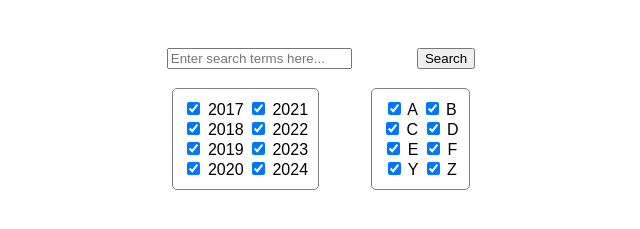
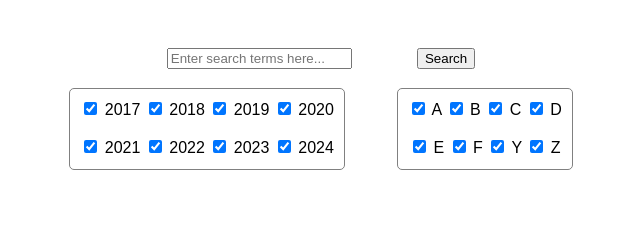
Before and after one commit to AnthonyJMillspaugh/math-modeling-database, a website: page math-modeling-papers-website/website.html in a window 1280 px wide. Shown: the part 331-560 px from the top of the page, without its empty margins (319-959 px from the left). Drawn offline with Linux system fonts and the light colour scheme; no server answers.

Commit message:
final commit for the night :)))

```diff
--- a/math-modeling-papers-website/website-style.css
+++ b/math-modeling-papers-website/website-style.css
@@ -37,7 +37,7 @@ div[id="yearBox"] {
     text-align: center;
 
     padding: 10px;
-    height: 80px;
+    height: 60px;
 
     border: 1px solid gray;
     border-radius: 5px;
@@ -48,7 +48,7 @@ div[id="problemBox"] {
     text-align: center;
 
     padding: 10px;
-    height: 80px;
+    height: 60px;
 
     border: 1px solid gray;
     border-radius: 5px;
--- a/math-modeling-papers-website/website.html
+++ b/math-modeling-papers-website/website.html
@@ -21,39 +21,39 @@
     <div id="yearBox">
       <input type="checkbox" id="2017" name="2017" value="2017" checked>
       <label for="2017"> 2017</label>
-      <input type="checkbox" id="2021" name="2021" value="2021" checked>
-      <label for="2021"> 2021</label><br>
       <input type="checkbox" id="2018" name="2018" value="2018" checked>
       <label for="2018"> 2018</label>
-      <input type="checkbox" id="2022" name="2022" value="2022" checked>
-      <label for="2022"> 2022</label><br>
       <input type="checkbox" id="2019" name="2019" value="2019" checked>
       <label for="2019"> 2019</label>
+      <input type="checkbox" id="2020" name="2020" value="2020" checked>
+      <label for="2020"> 2020</label><br><br>
+      <input type="checkbox" id="2021" name="2021" value="2021" checked>
+      <label for="2021"> 2021</label>
+      <input type="checkbox" id="2022" name="2022" value="2022" checked>
+      <label for="2022"> 2022</label>
       <input type="checkbox" id="2023" name="2023" value="2023" checked>
-      <label for="2023"> 2023</label><br>
-      <input type="checkbox" id="2020" name="2020" value="2020" checked>
-      <label for="2020"> 2020</label>
+      <label for="2023"> 2023</label>
       <input type="checkbox" id="2024" name="2024" value="2024" checked>
-      <label for="2024"> 2024</label><br>
+      <label for="2024"> 2024</label>
     </div>
 
     <div id="problemBox">
       <input type="checkbox" id="a" name="a" value="a" checked>
       <label for="a"> A</label>
       <input type="checkbox" id="b" name="b" value="b" checked>
-      <label for="b"> B</label><br>
+      <label for="b"> B</label>
       <input type="checkbox" id="c" name="c" value="c" checked>
       <label for="c"> C</label>
       <input type="checkbox" id="d" name="d" value="d" checked>
-      <label for="d"> D</label><br>
+      <label for="d"> D</label><br><br>
       <input type="checkbox" id="e" name="e" value="e" checked>
       <label for="e"> E</label>
       <input type="checkbox" id="f" name="f" value="f" checked>
-      <label for="f"> F</label><br>
+      <label for="f"> F</label>
       <input type="checkbox" id="y" name="y" value="y" checked>
       <label for="y"> Y</label>
       <input type="checkbox" id="z" name="z" value="z" checked>
-      <label for="z"> Z</label><br>
+      <label for="z"> Z</label>
     </div>
   </div>
 
```
